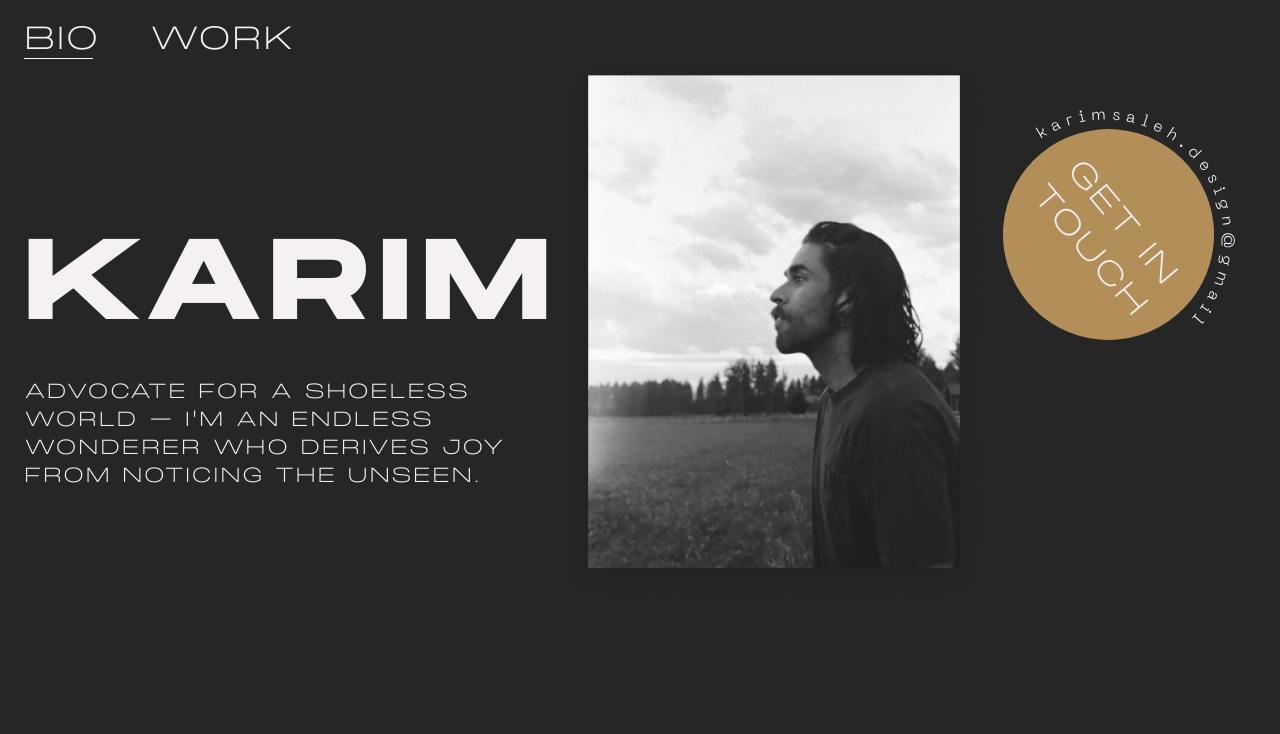
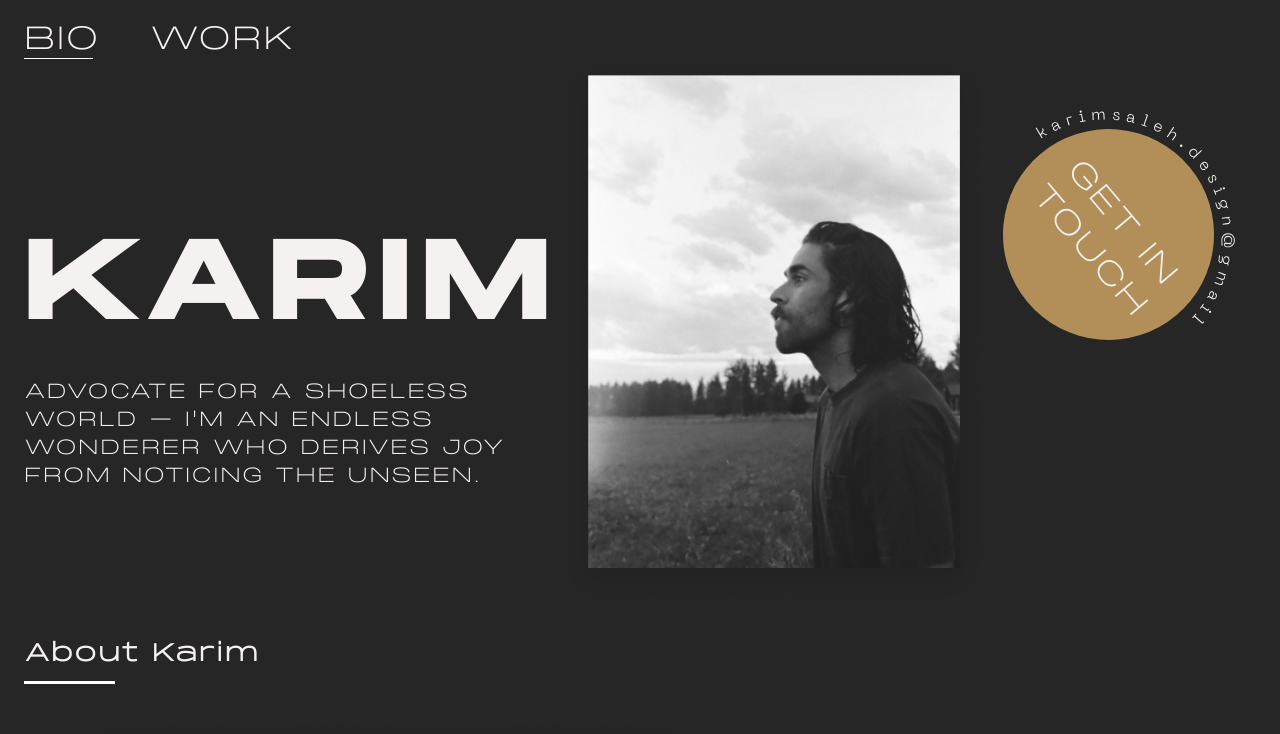
Before and after one commit to keubs/karim, a Next.js app: page / in a window 1280 px wide. Shown: the top 734 px of the page. Built offline with nearby package versions, Linux system fonts and the light colour scheme.

Commit message:
fullpage

```diff
--- a/styles/Home.module.css
+++ b/styles/Home.module.css
@@ -1,12 +1,12 @@
 /* Global */
 .section {
   padding: 1em;
-  height: 100vh;
+  /* height: 100vh; */
 }
 /* end global */
 /* Homepage Styles */
 .container {
-  min-height: 100vh;
+  min-height: 60vh;
   padding: 0 0.5rem;
   max-width: 1340px;
   margin: 0 auto;
```
